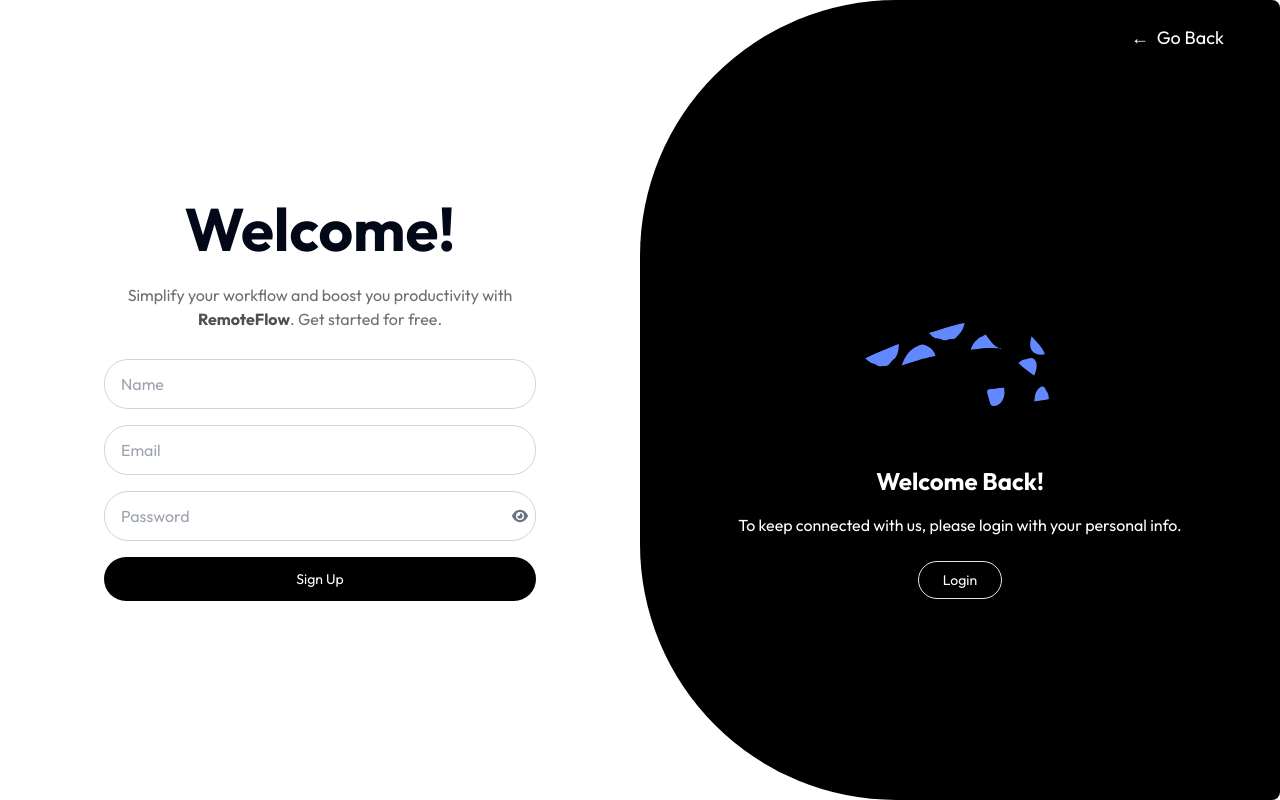
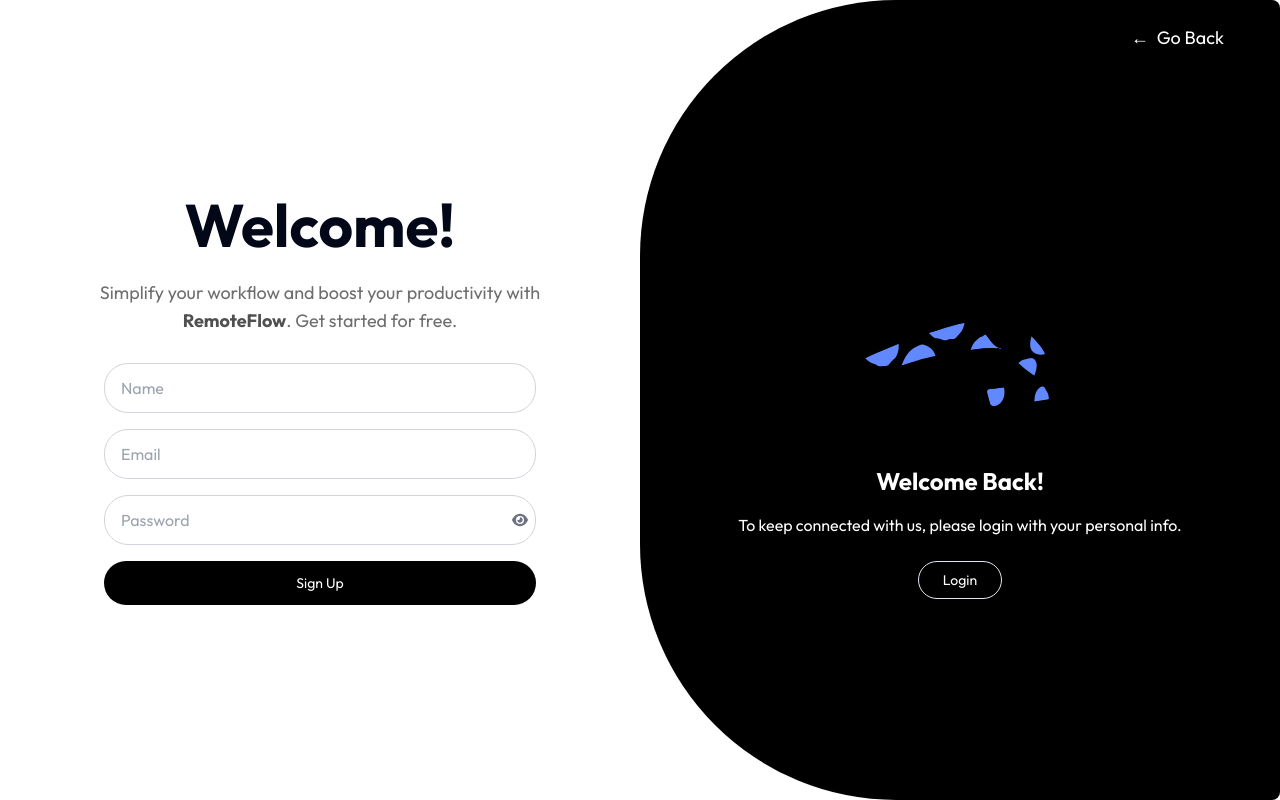
Before and after one commit to Dipeshdahiya/Remoteflow, a Next.js app: page /sign-in in a window 1280 px wide. Built offline with nearby package versions, Linux system fonts and the light colour scheme.

Commit message:
Update page.tsx

```diff
--- a/app/sign-in/page.tsx
+++ b/app/sign-in/page.tsx
@@ -5,7 +5,6 @@ import { Button } from "@/components/ui/button";
 import { FaEye, FaEyeSlash } from "react-icons/fa6";
 import Link from "next/link";
 import { useRouter } from "next/navigation";
-import { GoogleButton, GithubButton } from "@/components/button";
 
 const AuthPage = () => {
   const router = useRouter();
@@ -25,10 +24,9 @@ const AuthPage = () => {
   const [showLoginPassword, setShowLoginPassword] = useState(false);
 
   const [isPanelMoved, setIsPanelMoved] = useState(false);
-  const [isDarkMode, setIsDarkMode] = useState(false);
   const [imageSrc, setImageSrc] = useState("assets/BalletDoodle.svg");
 
-  // simple redirect on submit
+  // Redirect to /workspace on form submit (no backend check)
   const handleSignUpSubmit = (e: React.FormEvent) => {
     e.preventDefault();
     router.push("/workspace");
@@ -68,7 +66,7 @@ const AuthPage = () => {
           isPanelMoved ? "text-black" : "text-white"
         } flex items-center bg-transparent text-[18px] py-2 px-4 rounded-full transition-all duration-1000 ease-in-out`}
       >
-        <span className="mr-2 bold">&#8592;</span>
+        <span className="mr-2 font-bold">&#8592;</span>
         Go Back
       </Link>
 
@@ -76,8 +74,8 @@ const AuthPage = () => {
         {/* Left side for Sign Up */}
         <div className="flex flex-col items-center justify-center w-1/2 p-8">
           <h2 className="mb-6 text-6xl font-bold">Welcome!</h2>
-          <h2 className="mb-6 text-1xl text-[#6f6e6e] text-center">
-            Simplify your workflow and boost you productivity with <br />
+          <h2 className="mb-6 text-lg text-[#6f6e6e] text-center">
+            Simplify your workflow and boost your productivity with <br />
             <span className="font-bold text-[#515050]">RemoteFlow</span>. Get
             started for free.
           </h2>
```
